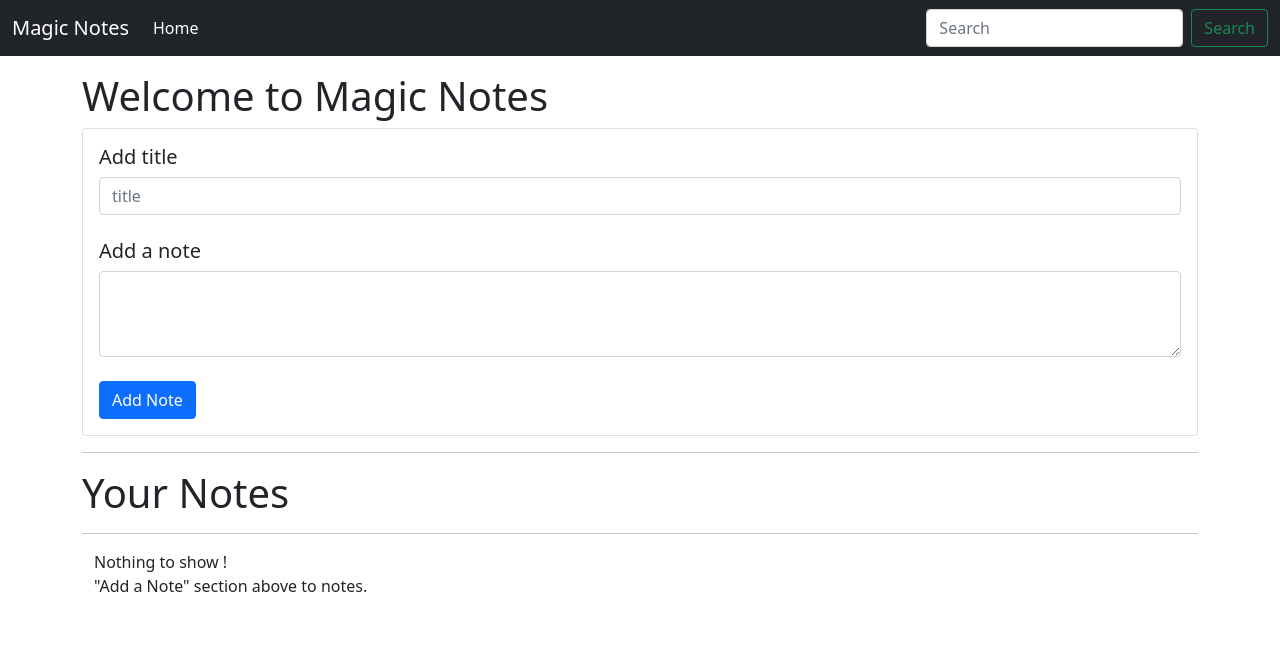
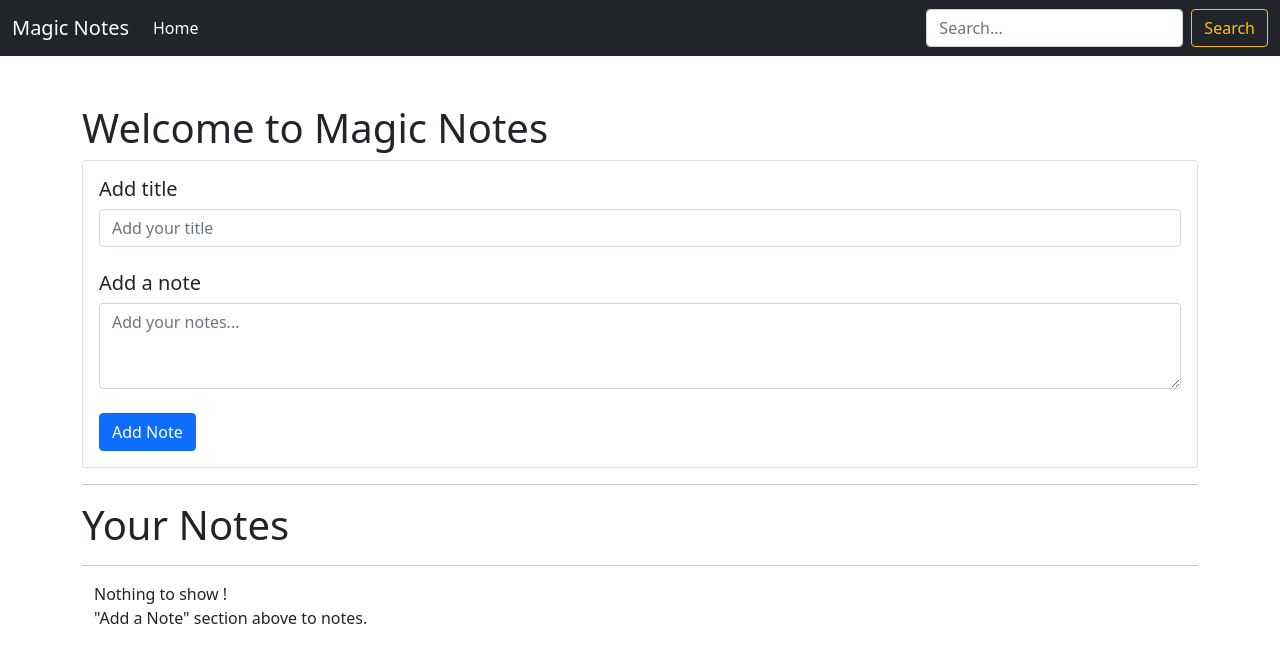
Before and after one commit to RoshaniChaurasiya/PleaseRemember, a plain HTML site: page index.html in a window 1280 px wide. Drawn offline with nearby package versions, Linux system fonts and the light colour scheme.

Commit message:
Change UI

```diff
--- a/index.html
+++ b/index.html
@@ -26,25 +26,25 @@
                     </li>
                 </ul>
                 <form class="d-flex">
-                    <input class="form-control me-2" id="searchTxt" type="search" placeholder="Search"
+                    <input class="form-control me-2" size="large" id="searchTxt" type="search" placeholder="Search..."
                         aria-label="Search">
-                    <button class="btn btn-outline-success" type="submit">Search</button>
+                    <button class="btn btn-outline-warning" type="submit">Search</button>
                 </form>
             </div>
         </div>
     </nav>
 
-    <div class="container my-3">
+    <div class="container my-5">
         <h1>Welcome to Magic Notes</h1>
         <div class="card">
             <div class="card-body">
                 <div class="form-group">
                     <h5 class="card-title">Add title</h5>
-                    <input type="text" class="form-control" id="addTitle" aria-describedby="title" placeholder="title">
+                    <input type="text" class="form-control" id="addTitle" aria-describedby="title" placeholder="Add your title">
                 </div><br>
                 <h5 class="card-title">Add a note</h5>
                 <div class="form-group">
-                    <textarea class="form-control" id="addTxt" rows="3"></textarea>
+                    <textarea class="form-control" id="addTxt" rows="3" placeholder="Add your notes..."></textarea>
                 </div>
                 <br><button class="btn btn-primary" id="addBtn">Add Note</button>
             </div>
```
